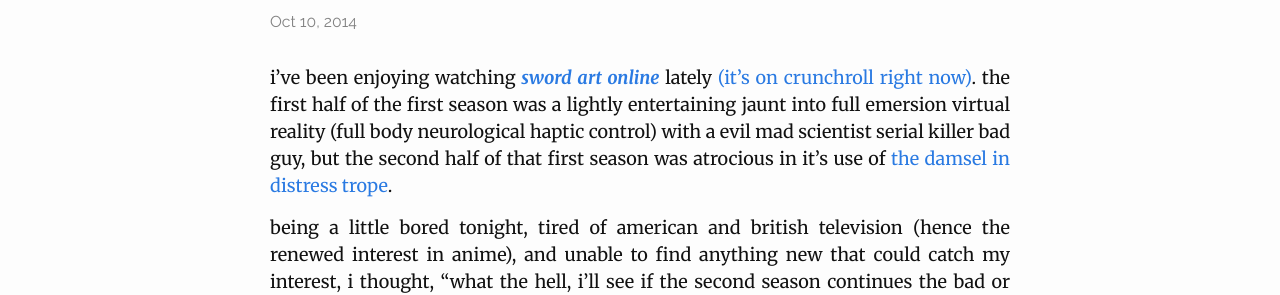
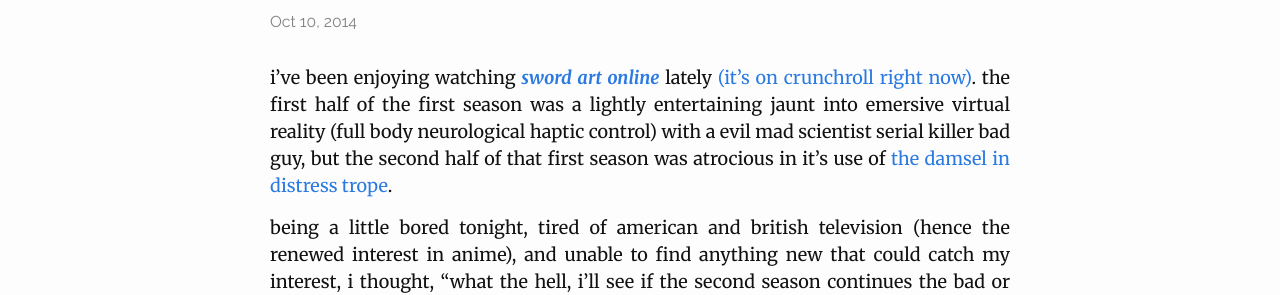
Before and after one commit to diffalot/diff.mx, a Jekyll site: the page built from _posts/2014-10-10-sword-art-online.markdown, in a window 1280 px wide. Shown: the part 139-434 px from the top of the page. Built offline with Jekyll 4.4.1, drawn with Linux system fonts in a browser that asks for light colours.

Commit message:
update wording

```diff
--- a/_posts/2014-10-10-sword-art-online.markdown
+++ b/_posts/2014-10-10-sword-art-online.markdown
@@ -9,7 +9,7 @@
 i've been enjoying watching [_sword art
 online_](http://en.wikipedia.org/wiki/Sword_Art_Online) lately [(it's on
 crunchroll right now)](http://www.crunchyroll.com/sword-art-online).  the first
-half of the first season was a lightly entertaining jaunt into full emersion
+half of the first season was a lightly entertaining jaunt into emersive
 virtual reality (full body neurological haptic control) with a evil mad
 scientist serial killer bad guy, but the second half of that first season was
 atrocious in it's use of [the damsel in distress
```
